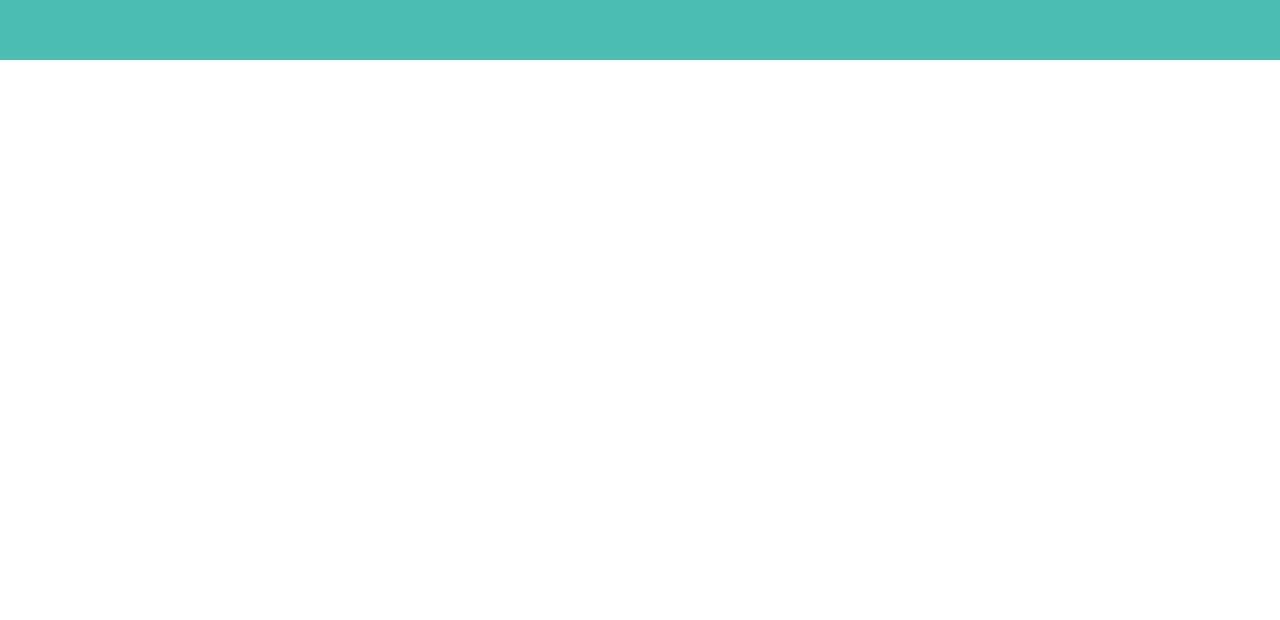
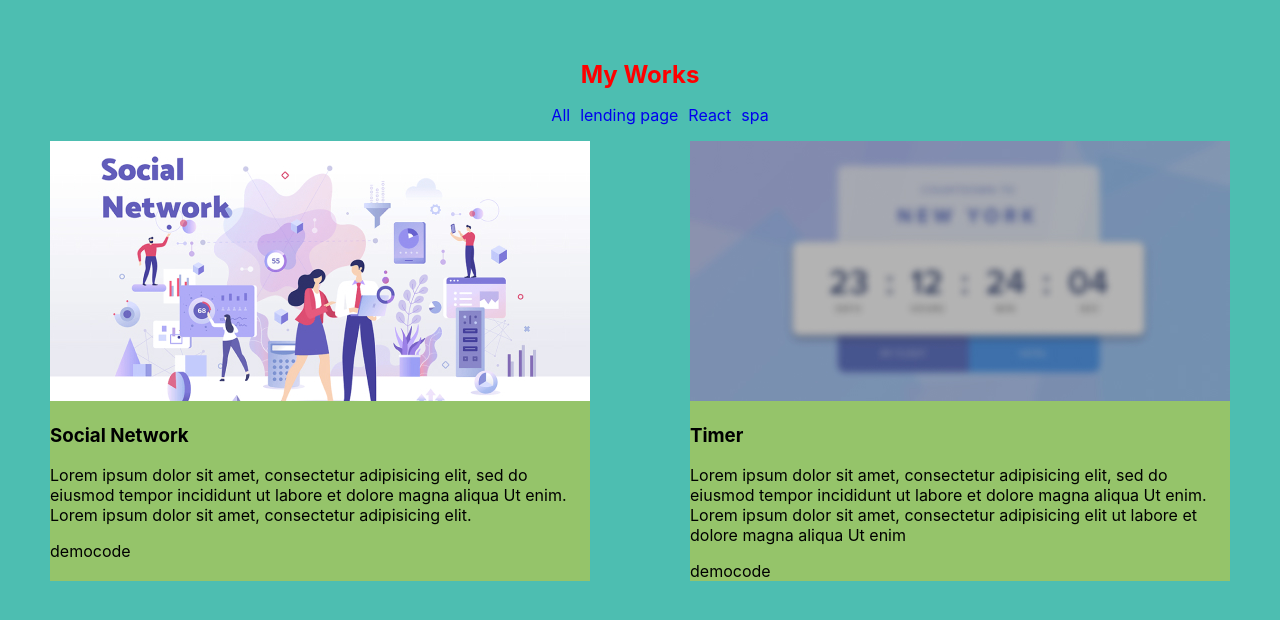
Before and after one commit to IvanMyloserdnyi/incubator_test_portfolio, a React app: page / in a window 1280 px wide. Shown: the part 1594-2214 px from the top of the page. Before the commit the page ends 1654 px from the top, so only its background shows below. Built offline with nearby package versions, Linux system fonts and the light colour scheme.

Commit message:
works structure

```diff
--- a/src/App.tsx
+++ b/src/App.tsx
@@ -3,6 +3,7 @@ import styled from 'styled-components';
 import {Header} from "./layout/header/Header";
 import {Main} from "./layout/sections/main/Main";
 import {Skills} from "./layout/sections/skills/Skills";
+import {Works} from "./layout/sections/works/Works";
 
 
 function App() {
@@ -11,6 +12,7 @@ function App() {
             <Header/>
             <Main/>
             <Skills/>
+            <Works/>
         </StyledApp>
     );
 }
--- a/src/components/menu/Menu.tsx
+++ b/src/components/menu/Menu.tsx
@@ -1,25 +1,13 @@
 import React from 'react';
 import styled from "styled-components";
 
-export const Menu = () => {
+export const Menu:React.FC<PropsType> = ({data}) => {
     return (
         <StyledMenu>
             <ul>
-                <li>
-                    <a href="#">Home</a>
-                </li>
-                <li>
-                    <a href="#">Skills
-                    </a></li>
-                <li>
-                    <a href="#">Works</a>
-                </li>
-                <li>
-                    <a href="#">Testimony</a>
-                </li>
-                <li>
-                    <a href="#">Contact</a>
-                </li>
+                {data.map((d, i) => (<li key={i}>
+                    <a href="#">{d}</a>
+                </li>))}
             </ul>
         </StyledMenu>
     );
@@ -29,6 +17,7 @@ const StyledMenu = styled.nav`
     ul {
         display: flex;
         gap: 10px;
+        justify-content: center;
     }
     a {
         text-decoration:  none;
@@ -37,3 +26,7 @@ const StyledMenu = styled.nav`
         list-style:  none;
     }
 `
+
+type PropsType = {
+    data: Array<string>
+}
--- a/src/layout/header/Header.tsx
+++ b/src/layout/header/Header.tsx
@@ -3,11 +3,12 @@ import styled from "styled-components";
 import {Logo} from "../../components/logo/Logo";
 import {Menu} from "../../components/menu/Menu";
 
+const menuData = ['Home','Skills','Works','Testimony','Contacts']
 export const Header = () => {
     return (
         <StyledHeader>
             <Logo/>
-            <Menu/>
+            <Menu data={menuData}/>
         </StyledHeader>
     );
 };
--- /dev/null
+++ b/src/layout/sections/works/Works.tsx
@@ -0,0 +1,39 @@
+import React from 'react';
+import styled from "styled-components";
+import {SectionTitle} from "../../../components/SectionTitle";
+import {Menu} from "../../../components/menu/Menu";
+import {FlexWrapper} from "../../../components/FlexWrapper";
+import {Work} from "./work/Work";
+import socialNetworkImage from '../../../assets/images/work_social-network.jpg'
+import timerHoverImage from '../../../assets/images/work_timer_hover.jpg'
+
+const menuItems = ['All','lending page','React','spa']
+const worksItems = [
+    {
+        image: socialNetworkImage,
+        title: 'Social Network',
+        text: 'Lorem ipsum dolor sit amet, consectetur adipisicing elit, sed do eiusmod tempor incididunt ut labore et dolore magna aliqua Ut enim. Lorem ipsum dolor sit amet, consectetur adipisicing elit.'
+    },
+    {
+        image: timerHoverImage,
+        title: 'Timer',
+        text: 'Lorem ipsum dolor sit amet, consectetur adipisicing elit, sed do eiusmod tempor incididunt ut labore et dolore magna aliqua Ut enim. Lorem ipsum dolor sit amet, consectetur adipisicing elit  ut labore et dolore magna aliqua Ut enim'
+    }
+]
+export const Works = () => {
+    return (
+        <StyledWorks>
+            <SectionTitle>My Works</SectionTitle>
+            <Menu data={menuItems}/>
+            <FlexWrapper justify='space-around'>
+                <Work data={worksItems[0]}/>
+                <Work data={worksItems[1]}/>
+            </FlexWrapper>
+        </StyledWorks>
+    );
+};
+
+const StyledWorks = styled.section`
+    min-height: 100vh;
+    background-color: #4dbeb1;
+`
--- /dev/null
+++ b/src/layout/sections/works/work/Work.tsx
@@ -0,0 +1,42 @@
+import React from 'react';
+import styled from "styled-components";
+
+export const Work:React.FC<PropsType> = ({data}) => {
+    return (
+        <StyledWork>
+            <Image src={data.image}/>
+            <Title>{data.title}</Title>
+            <Text>{data.text}</Text>
+            <Link>demo</Link>
+            <Link>code</Link>
+        </StyledWork>
+    );
+};
+
+const StyledWork = styled.div`
+    background-color: #95c46a;
+    max-width: 540px;
+    width: 100%;
+`
+const Image = styled.img`
+    width: 100%;
+    height: 260px;
+    object-fit: cover;
+`
+const Title = styled.h3`
+
+`
+const Text = styled.p`
+
+`
+const Link = styled.a`
+
+`
+
+type PropsType = {
+    data: {
+        image: string
+        title: string
+        text: string
+    }
+}
```
Also changed, not shown: src/assets/images/work_social-network.jpg (added), src/assets/images/work_timer_hover.jpg (added).
